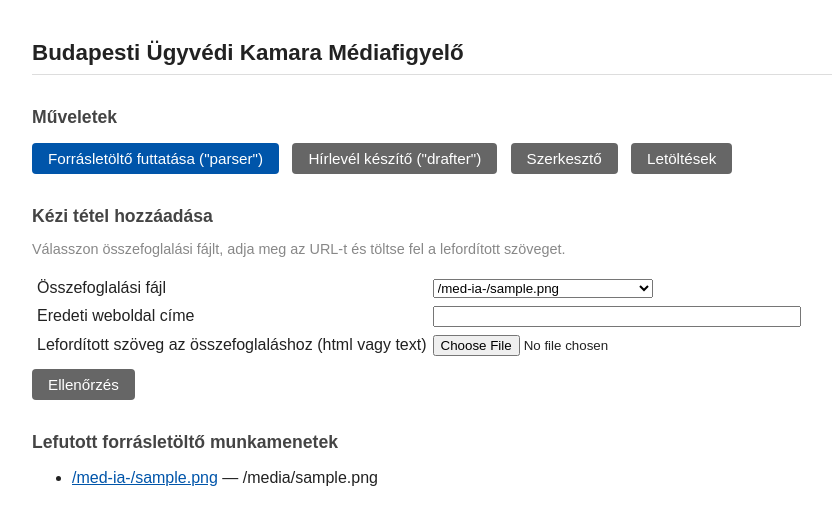
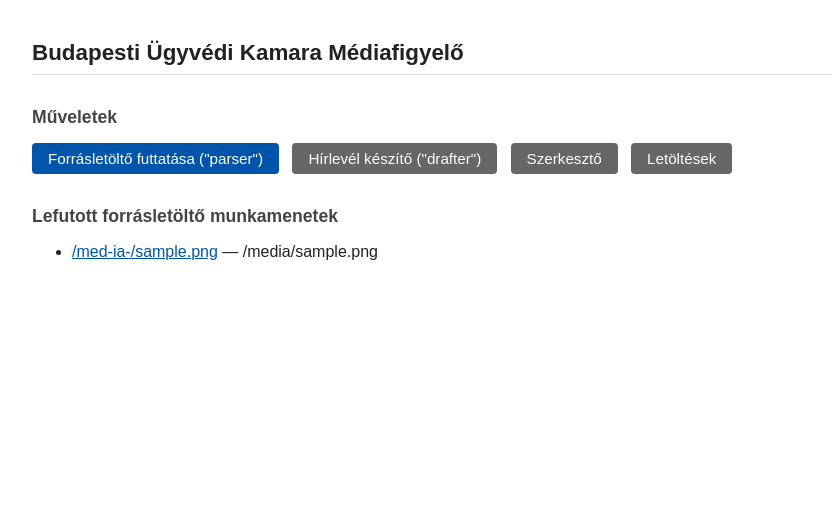
Before and after one commit to Homoki-Ugyvedi-Iroda/budapest-bar-media-observatory-mvp, a Flask app: template templates/dashboard.html in a window 1280 px wide. Shown: the top 525 px of the page, without its empty margins (158-990 px from the left). Run offline with Flask 3, Linux system fonts and the light colour scheme; the template is opened without the code that fills it: most values are stand-ins (such as "Sample title", 1, 10 or a date in 2020).

Commit message:
correcting input text area sizes

```diff
--- a/app.py
+++ b/app.py
@@ -66,9 +66,7 @@ def logout():
 @login_required
 def dashboard():
     parsed_files = sorted(glob.glob("parsed_*.yaml"), reverse=True)
-    tosummarize_files = sorted(glob.glob("tosummarize_*.yaml"), reverse=True)
-    return render_template("dashboard.html", parsed_files=parsed_files,
-                           tosummarize_files=tosummarize_files)
+    return render_template("dashboard.html", parsed_files=parsed_files)
 
 
 # --- Parser ---
--- a/templates/dashboard.html
+++ b/templates/dashboard.html
@@ -14,37 +14,6 @@
 &nbsp;
 <a href="{{ url_for('downloads') }}" class="btn btn-secondary">Letöltések</a>
 
-<h2>Kézi tétel hozzáadása</h2>
-{% if tosummarize_files %}
-<p style="font-size:0.9em;color:#888">Válasszon összefoglalási fájlt, adja meg az URL-t és töltse fel a lefordított szöveget.</p>
-<form method="post" action="{{ url_for('manual_item_check') }}" enctype="multipart/form-data">
-  <table style="border-spacing:4px 6px">
-    <tr>
-      <td><label>Összefoglalási fájl</label></td>
-      <td>
-        <select name="item_date" style="width:220px">
-          {% for f in tosummarize_files %}
-          {% set d = f.replace('tosummarize_', '').replace('.yaml', '') %}
-          <option value="{{ d }}">{{ d[:4] }}-{{ d[4:6] }}-{{ d[6:] }}</option>
-          {% endfor %}
-        </select>
-      </td>
-    </tr>
-    <tr>
-      <td><label>Eredeti weboldal címe</label></td>
-      <td><input name="url" type="url" style="width:360px" required></td>
-    </tr>
-    <tr>
-      <td><label>Lefordított szöveg az összefoglaláshoz (html vagy text)</label></td>
-      <td><input name="file" type="file" accept=".txt,.html,.htm" required></td>
-    </tr>
-  </table>
-  <button type="submit" class="btn btn-secondary" style="margin-top:6px">Ellenőrzés</button>
-</form>
-{% else %}
-<p style="color:#888">Nincs elérhető összefoglalási fájl. Először futtassa az áttekintést.</p>
-{% endif %}
-
 <h2>Lefutott forrásletöltő munkamenetek</h2>
 {% if parsed_files %}
 <ul>
--- a/templates/editor.html
+++ b/templates/editor.html
@@ -74,11 +74,11 @@
         <a href="{{ item.url }}" target="_blank">{{ item.url[:60] }}{% if item.url|length > 60 %}…{% endif %}</a>
       </td>
       <td style="padding:6px 8px;vertical-align:top">
-        <input name="title_{{ loop.index0 }}" type="text" value="{{ item.title }}"
-               form="edit-form" style="width:100%;min-width:180px">
+        <textarea name="title_{{ loop.index0 }}" rows="2" form="edit-form"
+                  style="width:100%;min-width:180px">{{ item.title }}</textarea>
       </td>
       <td style="padding:6px 8px;vertical-align:top">
-        <textarea name="snippet_{{ loop.index0 }}" rows="2" form="edit-form"
+        <textarea name="snippet_{{ loop.index0 }}" rows="4" form="edit-form"
                   style="width:100%;min-width:200px">{{ item.snippet or '' }}</textarea>
       </td>
       <td style="padding:6px 8px;vertical-align:top">
```
